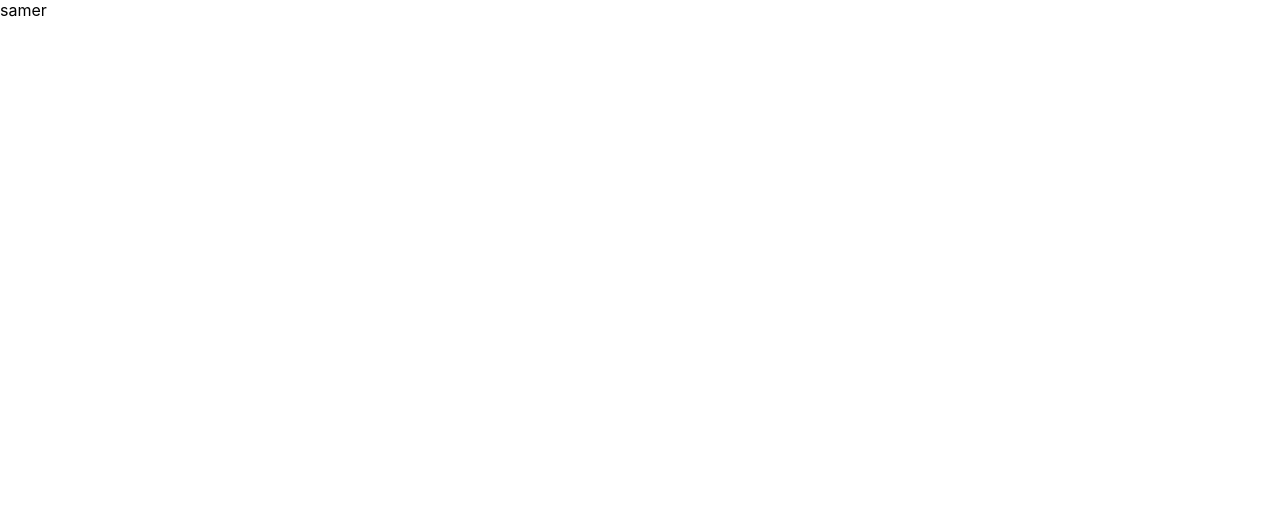
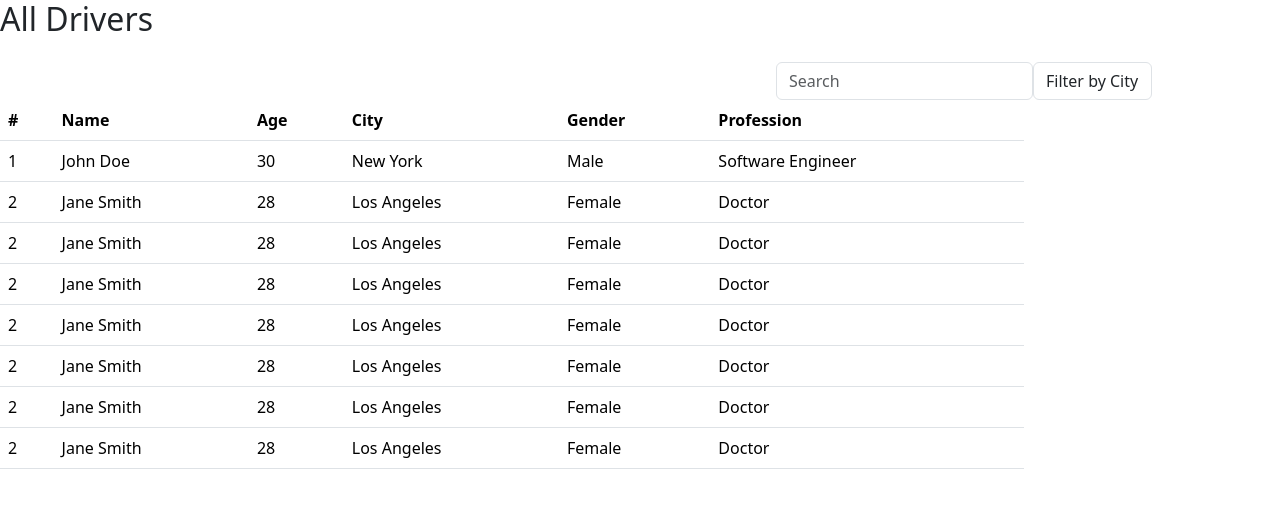
Before and after one commit to dalisaid/Dashboard-Beem, a React (Create React App) app: page / in a window 1280 px wide. Shown: the top 508 px of the page. Built offline with nearby package versions, Linux system fonts and the light colour scheme.

Commit message:
place holder drivers page

```diff
--- a/package.json
+++ b/package.json
@@ -6,6 +6,7 @@
     "@testing-library/jest-dom": "^5.17.0",
     "@testing-library/react": "^13.4.0",
     "@testing-library/user-event": "^13.5.0",
+    "bootstrap": "^5.3.3",
     "react": "^18.2.0",
     "react-bootstrap": "^2.10.1",
     "react-dom": "^18.2.0",
--- a/src/App.js
+++ b/src/App.js
@@ -1,11 +1,12 @@
 import React from 'react';
+import 'bootstrap/dist/css/bootstrap.min.css';
 
 import {Authentification} from "./components/Authentification";
-
+import { DriversTable } from './components/Drivers';
 const App = () => {
   return (
     <div className='App'>
-   <Authentification></Authentification>
+   <DriversTable></DriversTable>
     </div>
   );
 };
```
Also changed, not shown: 1 other file (tests, documents, lock files or other folders).
